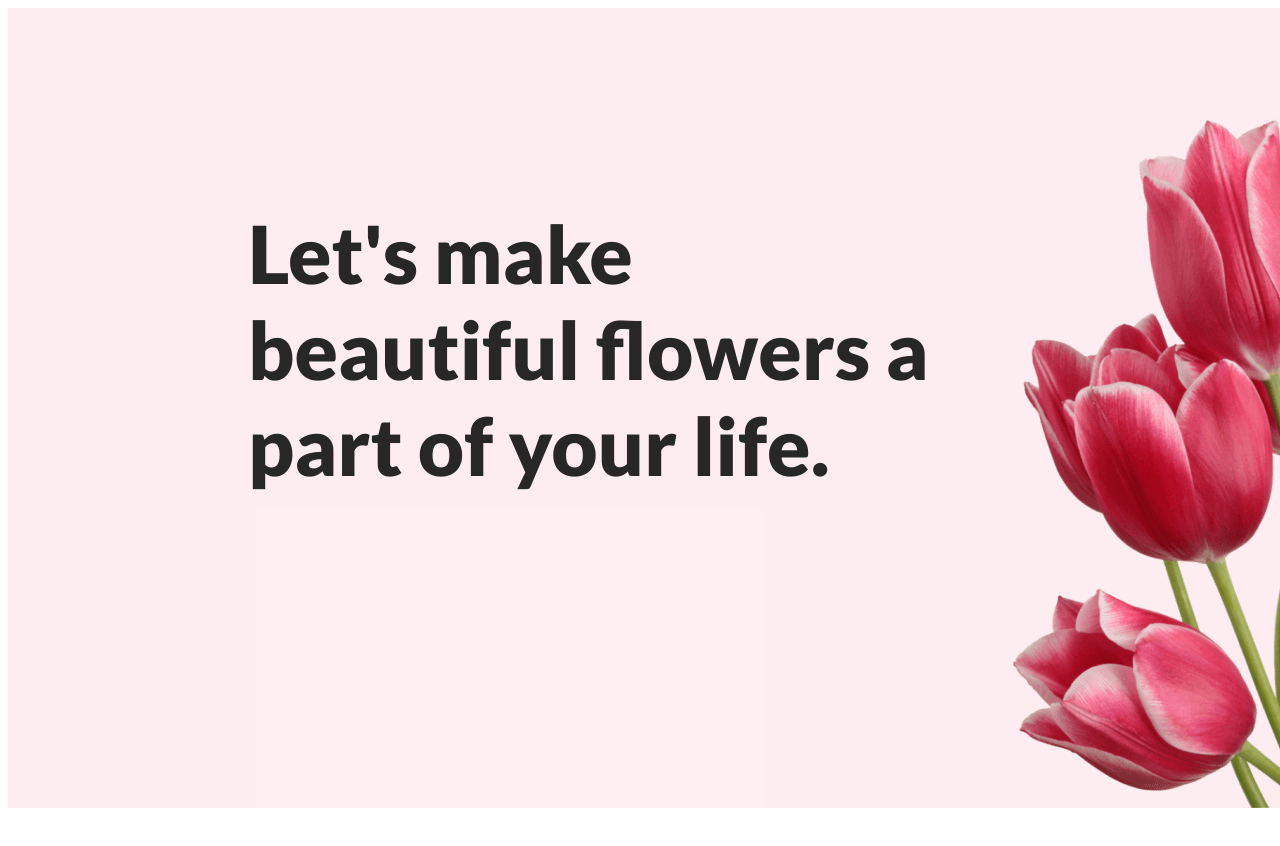
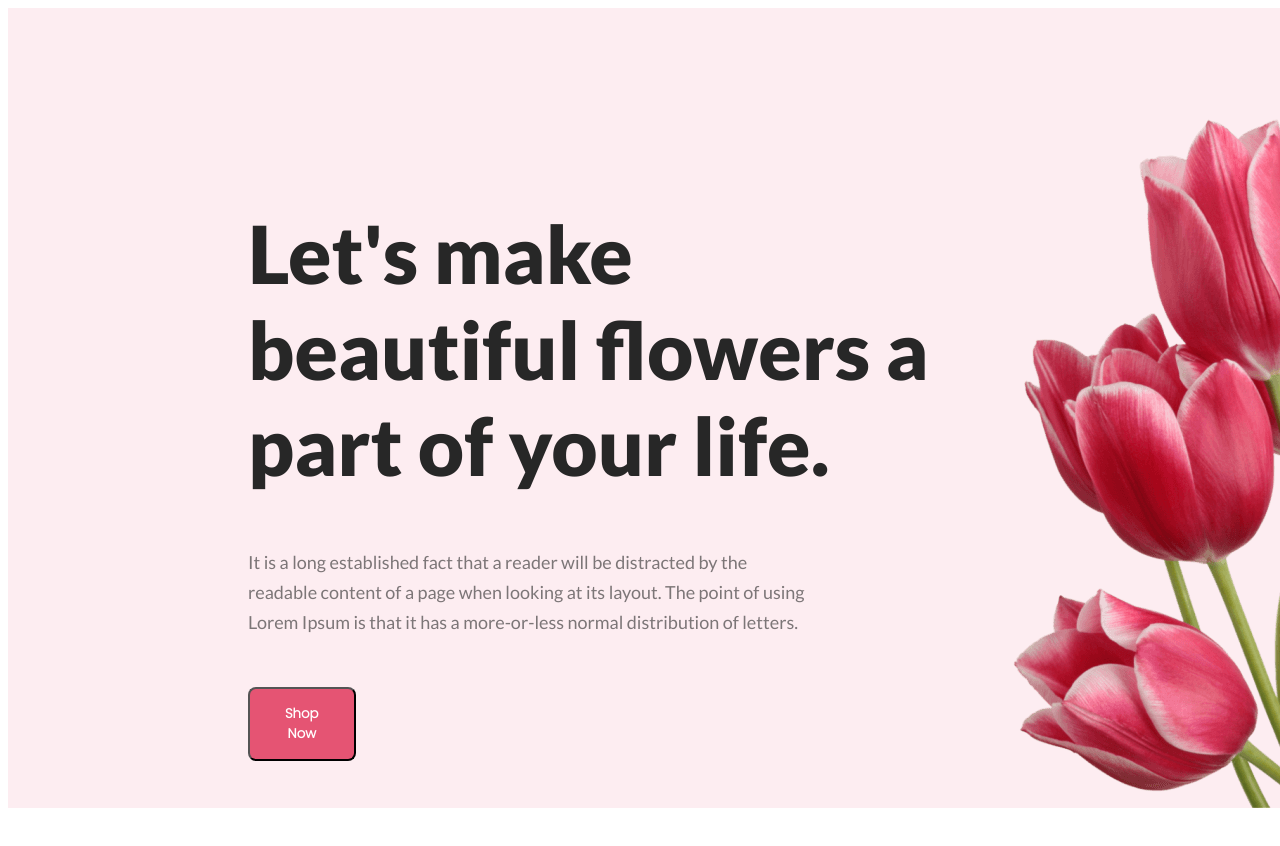
Before and after one commit to Jahid993/reset-assignment-1, a plain HTML site: page index.html in a window 1280 px wide. Shown: the top 846 px of the page. Before the commit the page ends 808 px from the top, so only its background shows below. Drawn offline with Linux system fonts and the light colour scheme.

Commit message:
btn added

```diff
--- a/index.html
+++ b/index.html
@@ -16,9 +16,13 @@
             <h1>Let's make <br>
                 beautiful flowers a <br>
                 part of your life.</h1>
+                <p>It is a long established fact that a reader will be distracted by the readable content of a page when looking at its layout. The point of using Lorem Ipsum is that it has a more-or-less normal distribution of letters.</p>
+                <button class="btn-primary">Shop Now</button>
         </div>
             <img class="head-img"src="Flower Asset/pngwing 10.png" alt="">
     </header>
 
+
+
 </body>
 </html>
--- a/style.css
+++ b/style.css
@@ -19,7 +19,7 @@ header {
     height: 288px;
     margin-top: 197px;
     margin-right: 27px;
-    margin-bottom: 365px;
+    /* margin-bottom: 365px; */
     margin-left: 240px;
     color: #272727;
     font-family: Lato;
@@ -29,9 +29,35 @@ header {
     line-height: normal;
 }
 
+.head-content p {
+    margin-top: 32px;
+    margin-right: 171px;
+    /* margin-bottom: 243px; */
+    margin-left: 240px;
+    color: rgba(39, 39, 39, 0.60);
+    font-family: Lato;
+    font-size: 18px;
+    font-style: normal;
+    font-weight: 400;
+    line-height: 30px; /* 166.667% */
+}
 .head-content img {
     margin-top: 50px;
     margin-right: 240px;
     width: 635px;
     height: 800px;
 }
+
+.btn-primary{
+    margin-top: 32px;
+    margin-right: 628px;
+    margin-bottom: 147px;
+    margin-left: 240px;
+    border-radius: 8px;
+    background:  #E55473;
+    color: white;
+    font-style: normal;
+    font-weight: 700;
+    padding: 15px 35px;
+
+}
```
